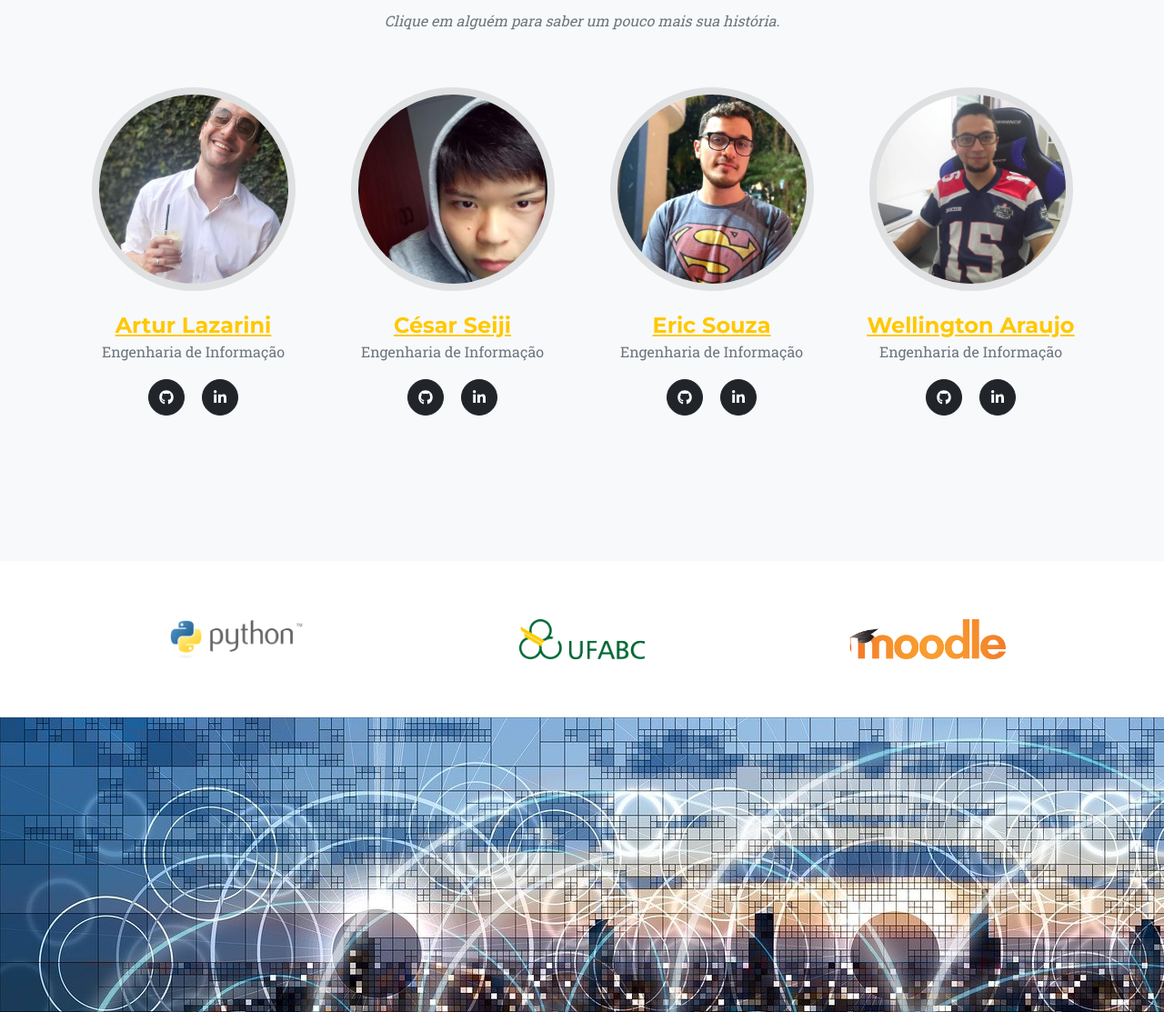
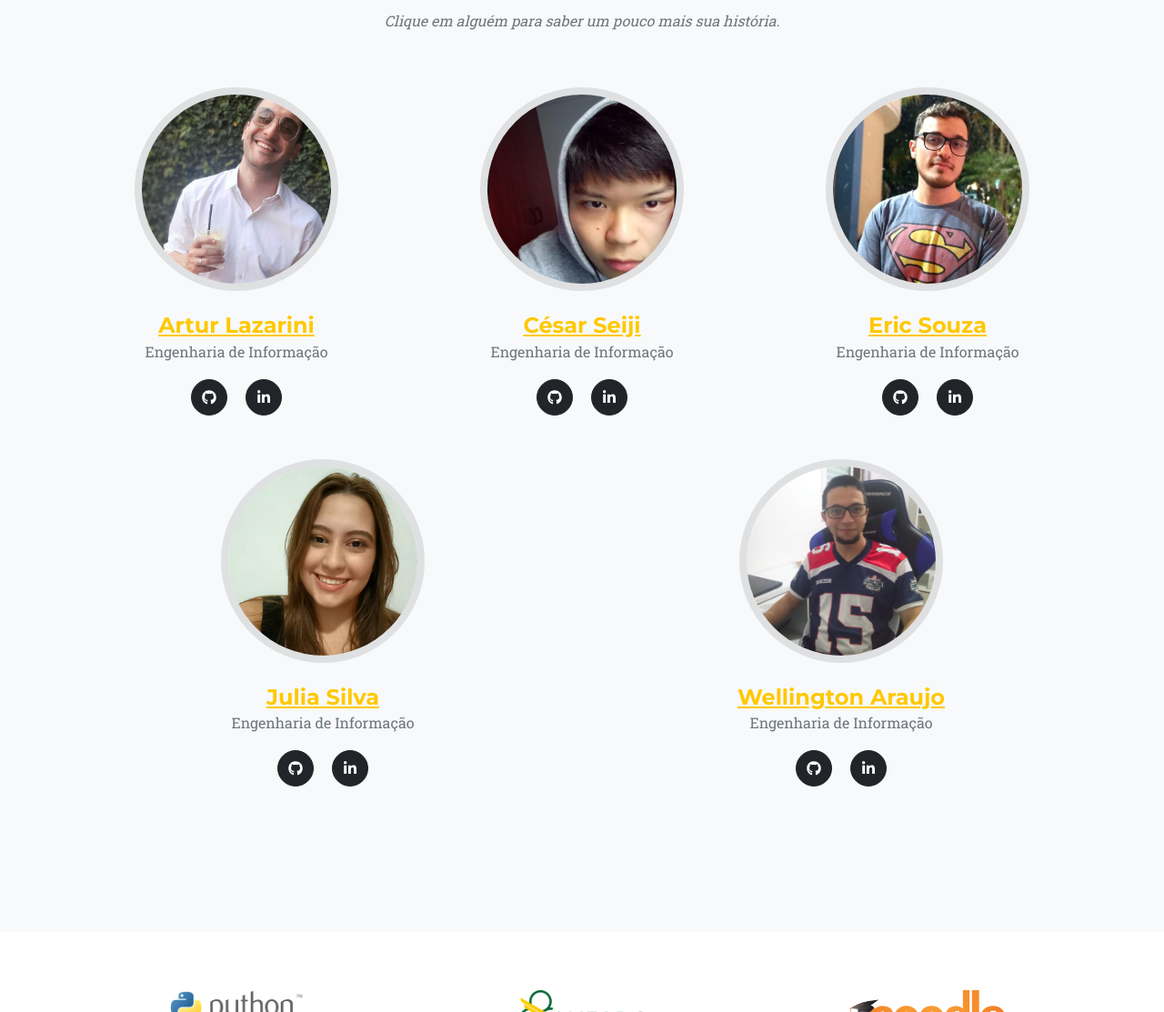
Before and after one commit to ericsouza/csm-ufabc, a plain HTML site: page index.html in a window 1280 px wide. Shown: the part 3344-4457 px from the top of the page at 91% size. Drawn offline with nearby package versions, Linux system fonts and the light colour scheme.

Commit message:
add julia

```diff
--- a/index.html
+++ b/index.html
@@ -379,7 +379,7 @@
           </h3>
         </div>
         <div class="row">
-          <div class="col-lg-3">
+          <div class="col-lg-4">
             <div class="team-member">
               <a href="https://artur-lazarini.github.io/pagina/">
                 <img
@@ -402,7 +402,7 @@
               ></a>
             </div>
           </div>
-          <div class="col-lg-3">
+          <div class="col-lg-4">
             <div class="team-member">
               <a href="https://cseijim.github.io/">
                 <img
@@ -425,7 +425,7 @@
               ></a>
             </div>
           </div>
-          <div class="col-lg-3">
+          <div class="col-lg-4">
             <div class="team-member">
               <a href="eu-multimidia.html">
                 <img
@@ -448,7 +448,34 @@
               ></a>
             </div>
           </div>
-          <div class="col-lg-3">
+
+        </div>
+
+          <div class="row">
+            <div class="col-lg-6">
+              <div class="team-member">
+                <a href="https://welwelaraujo.github.io/csm-ufabc/">
+                  <img
+                    class="mx-auto rounded-circle"
+                    src="assets/img/team/julia.jpg"
+                    alt="..."
+                  />
+                  <h4>Julia Silva</h4>
+                </a>
+                <p class="text-muted">Engenharia de Informação</p>
+                <a
+                  class="btn btn-dark btn-social mx-2"
+                  href="https://github.com/welwelaraujo"
+                  ><i class="fab fa-github"></i
+                ></a>
+                <a
+                  class="btn btn-dark btn-social mx-2"
+                  href="https://www.linkedin.com/"
+                  ><i class="fab fa-linkedin-in"></i
+                ></a>
+              </div>
+            </div>
+          <div class="col-lg-6">
             <div class="team-member">
               <a href="https://welwelaraujo.github.io/csm-ufabc/">
                 <img
@@ -471,7 +498,7 @@
               ></a>
             </div>
           </div>
-        </div>
+          </div>
         <div class="row">
           <div class="col-lg-8 mx-auto text-center">
             <p class="large text-muted"></p>
```
Also changed, not shown: assets/img/team/julia.jpg (added).
